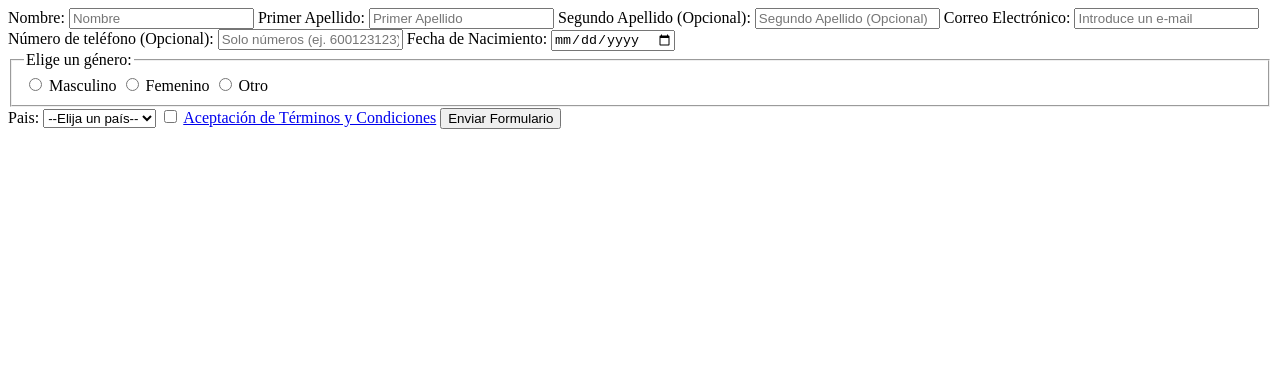
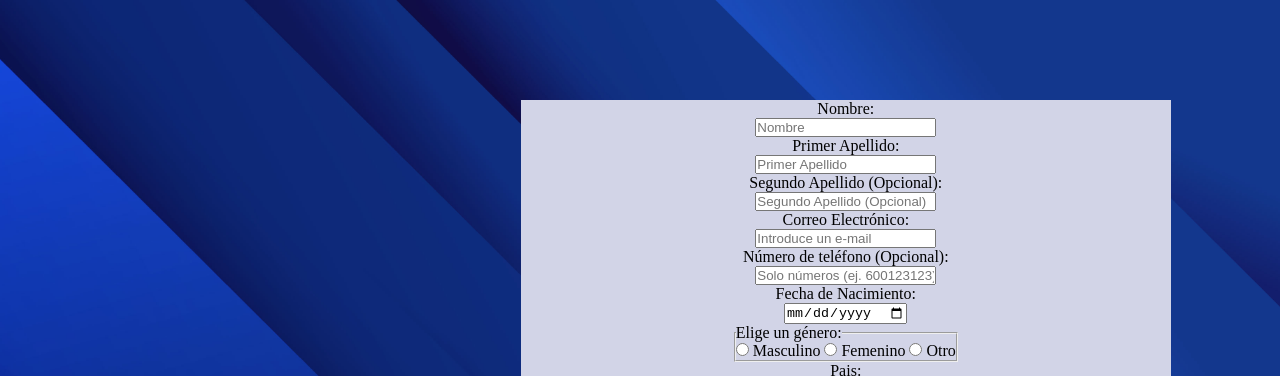
Before and after one commit to Legnat91/ejercicio-formulario, a plain HTML site: page index.html in a window 1280 px wide. Shown: the top 376 px of the page. Drawn offline with Linux system fonts and the light colour scheme.

Commit message:
commit 2
voy

```diff
--- a/index.html
+++ b/index.html
@@ -5,13 +5,15 @@
   <meta charset="UTF-8">
   <meta http-equiv="X-UA-Compatible" content="ie=edge">
   <meta name="viewport" content="width=device-width, initial-scale=1.0">
+  <link rel="icon" type="image/png" href="img/icon.png">
   <title>Ejercicio Formulario</title>
   <link rel="stylesheet" href="style.css">
 </head>
 
 <body>
-  <main class="contendor">
-    <form id="Formulario" method="post">
+  <main class="contenedor">
+    <h1>EJERCICIO FORMULARIO</h1>
+    <form id="formulario" method="post">
       <label for="nombre">Nombre:</label>
       <input type="text" id="nombre" name="nombre" required placeholder="Nombre">
 
--- a/style.css
+++ b/style.css
@@ -0,0 +1,36 @@
+:root {
+  --fondo: rgb(210, 212, 231);
+}
+
+* {
+  margin: 0;
+  padding: 0;
+  box-sizing: border-box;
+}
+
+body {
+  background: url(img/fondo.jpg) no-repeat center center/cover;
+  height: 100vh;
+  display: flex;
+  justify-content: center;
+  align-items: center;
+}
+
+.contenedor {
+  display: flex;
+  justify-content: center;
+  align-items: center;
+  height: 100vh;
+}
+
+#formulario {
+  display: flex;
+  height: 75%;
+  width: 650px;
+
+  flex-direction: column;
+
+  align-items: center;
+
+  background-color: var(--fondo);
+}
```
Also changed, not shown: img/fondo.jpg (added), img/icon.png (added).
